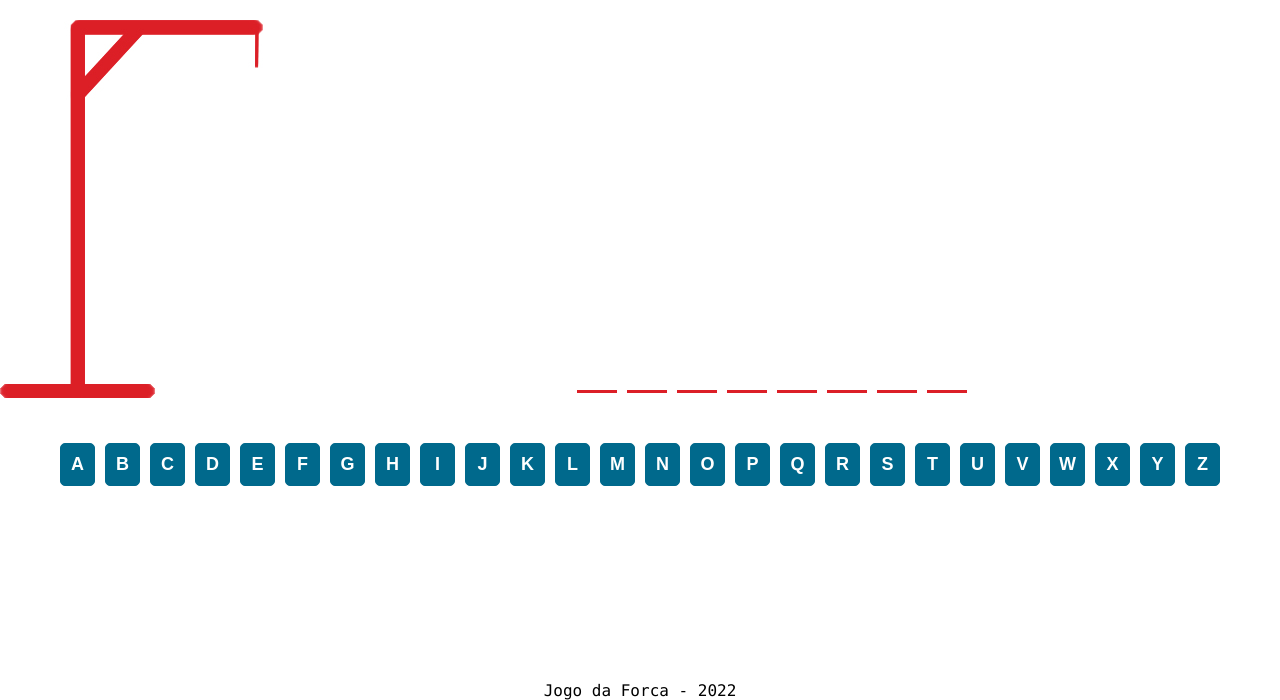
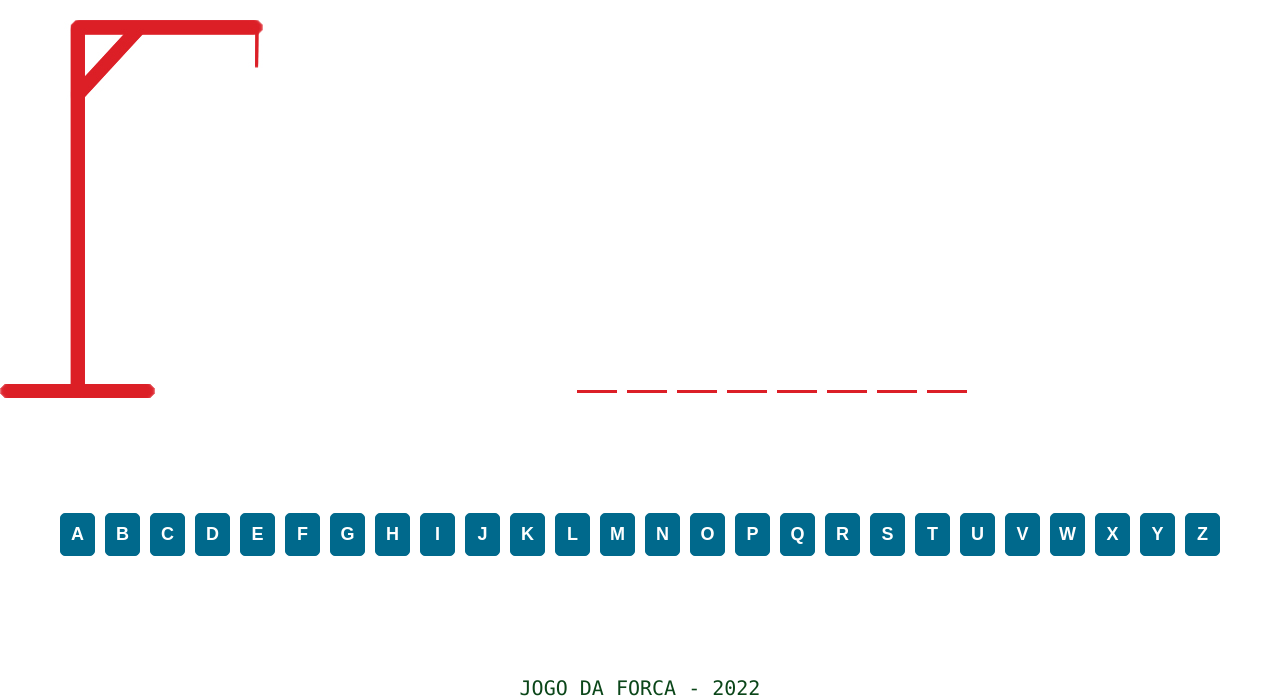
Before and after one commit to Ronaldo913/Forca, a plain HTML site: page index.html in a window 1280 px wide. Shown: the part 100-800 px from the top of the page. Drawn offline with Linux system fonts and the light colour scheme.

Commit message:
comentarios

```diff
--- a/index.html
+++ b/index.html
@@ -8,30 +8,38 @@
 </head>
 <body>
     <div id="jogo-forca">
+        <!-- título do jogo -->
         <header id="titulo">
             <h1>Jogo da Forca</h1>
         </header>
 
+        <!-- corpo do jogo -->
         <main id="corpo">
+            <!-- section do jogo -->
             <section id="jogo">
+                <!-- imagem da forca -->
                 <img id="forca" src="images/forca.jpg" alt="Forca">
 
+                <!-- palavra sorteada -->
                 <div id="palavra"></div>
 
-
+                <!-- novo jogo -->
                 <div id="novo"></div>
 
             </section>
 
-            <section id="letras" class="flex-container-3">
+            <!-- escolha da letra -->
+            <section id="letras">
 
             </section>
         </main>
 
+        <!-- rodapé do site -->
         <footer id="rodape">
             Jogo da Forca - 2022
         </footer>
 
+        <!-- chamando arquivo .js -->
         <script src="script.js"></script>
     </div>
 </body>
--- a/style.css
+++ b/style.css
@@ -1,76 +1,100 @@
 body{
+    /* definindo tamanho */
     height: 100vh;
+    /* tirando as margens */
     margin: 0;
+    /* escolha da fonte */
     font-family: 'Consolas', Arial, Helvetica, sans-serif;
 }
 
+/* div em que o site está envolvido */
 #jogo-forca{
+    /* deixando div flexiva */
     display: flex;
+    /* deixando as 3 estruturas: header, main e footer ocupando a página toda */
+    /* deixando tudo que está nesta div em coluna */
     flex-flow: column;
+    /* definindo tamanho */
     height: 100vh;
 }
 
+/* div do título */
 #jogo-forca #titulo{
+    /* deixando as 3 estruturas: header, main e footer ocupando a página toda */
     flex-grow: 0;
     flex-basis: auto;
+    /* definindo tamanho */
     height: 100px;
 
+    /* deixando div flexível */
     display: flex;
+    /* alinhando título */
     justify-content: center;
     align-items: center;
 
+    /* colocando um margem para separa o título da main */
     margin-bottom: 20px;
 }
 
+/* título está em h1 */
 #jogo-forca #titulo h1{
+    /* definindo tamanho da fonte do título */
     font-size: 48px;
+    /* definindo cor da fonte */
     color: #0b4619;
+    /* deixando todo texto em maiúsculo */
     text-transform: uppercase;
 }
 
+/* onde o jogo está */
 #jogo-forca #corpo{
+    /* deixando as 3 estruturas: header, main e footer ocupando a página toda */
     flex-grow: 1;
     flex-basis: auto;
 }
 
+/* espaço onde está a forca, a palavra e a opção de novo jogo */
 #jogo-forca #corpo #jogo{
+    /* deixando div flexível */
     display: flex;
+    /* definindo espaço da forca, da palava sorteada e do novo jogo */
     justify-content: space-between;
 }
 
-#jogo-forca #corpo #palavra{
+/* palavra sorteada */
+#jogo-forca #corpo #jogo #palavra{
+    /* deixando div flexível */
     display: flex;
+    /* centralizando palavra */
     justify-content: center;
+    /* colocando palavra na parte de baixo */
+    align-items: flex-end;
+
+    /* deixando letra uma ao lado da outra */
     flex-direction: row;
     flex-wrap: wrap;
-    align-items: flex-end;
 }
 
-#jogo-forca #corpo #novo{
+/* opção de novo jogo */
+#jogo-forca #corpo #jogo #novo{
+    /* deixando div flexível */
     display: flex;
+    /* centralizando o a opção de novo jogo */
     justify-content: center;
     align-items: center;
 }
 
-#jogo-forca #rodape{
-    flex-grow: 0;
-    flex-basis: 100px;
-
+/* espaço a letras estarão para serem selecionadas */
+#jogo-forca #corpo #letras{
+    /* deixando div flexiva */
     display: flex;
+    /* alinhando */
     justify-content: center;
-    align-items: flex-end;
-}
-
-.flex-container-3 {
-    display: flex;
-    justify-content: center;
+    /* deixando letra ao lado da outra */
     flex-direction: row;
     flex-wrap: wrap;
-    padding-top: 40px;
-}
-
-p {
-    font-size: 20px;
+    /* definindo espaço entre a primeira parte do jogo */
+    padding-top: 110px;
 }
 
 span {
@@ -121,3 +145,15 @@ button.novo-bt {
     border: 1px solid #DC1F27;
     cursor: inherit;
 }
+    #jogo-forca #rodape{
+        flex-grow: 0;
+        flex-basis: 100px;
+
+        display: flex;
+        justify-content: center;
+        align-items: flex-end;
+
+        font-size: 20px;
+        color: #0b4619;
+        text-transform: uppercase;
+    }
```
